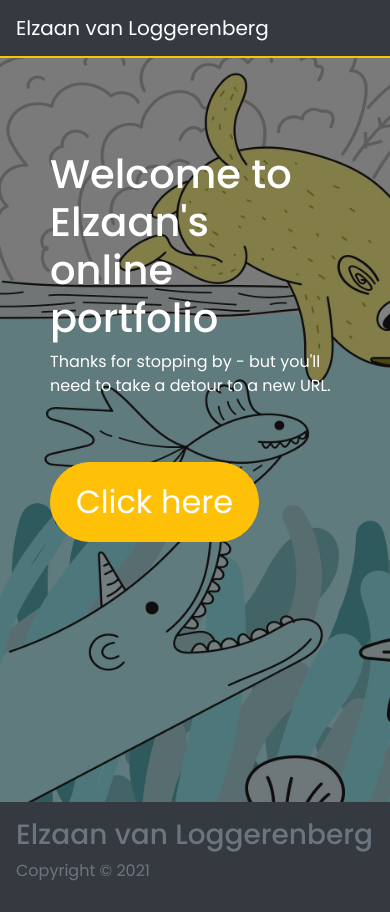
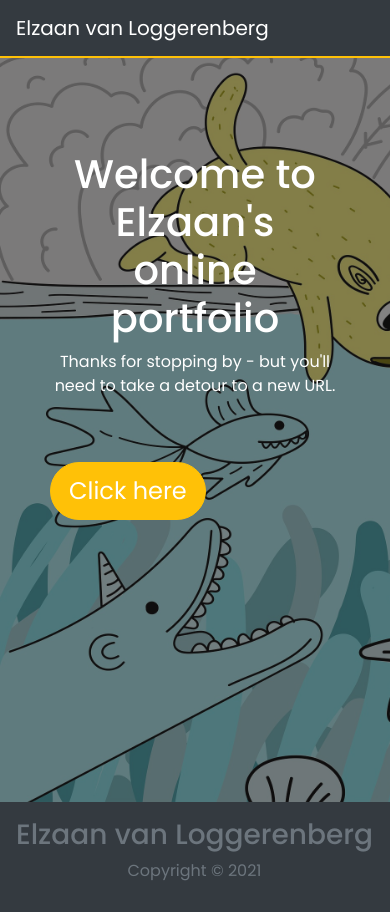
Before and after one commit to ElzaanVan/elzaanVan_onlineCV, a plain HTML site: page index.html in a window 390 px wide. Shown: the top 912 px of the page. Drawn offline with nearby package versions, Linux system fonts and the light colour scheme.

Commit message:
Update styles.css

```diff
--- a/CSS/styles.css
+++ b/CSS/styles.css
@@ -5,13 +5,6 @@ body {
 }
 nav {
   border-bottom: #ffc107 2px solid;
-}
-
-.name {
-  font-family: "Sacramento";
-  font-size: 5.2rem;
-  font-weight: 800;
-  color: #ffc107;
 }
 
 a.btn {
@@ -48,3 +41,17 @@ a {
 a:hover {
   color: #17a2b8;
 }
+
+@media (max-width: 628px) {
+  a.btn {
+    text-decoration: none;
+    color: #fff;
+    padding: 10px 18px;
+    font-size: 1.5rem;
+    border-radius: 60px;
+  }
+  h1,
+  p {
+    text-align: center;
+  }
+}
```
